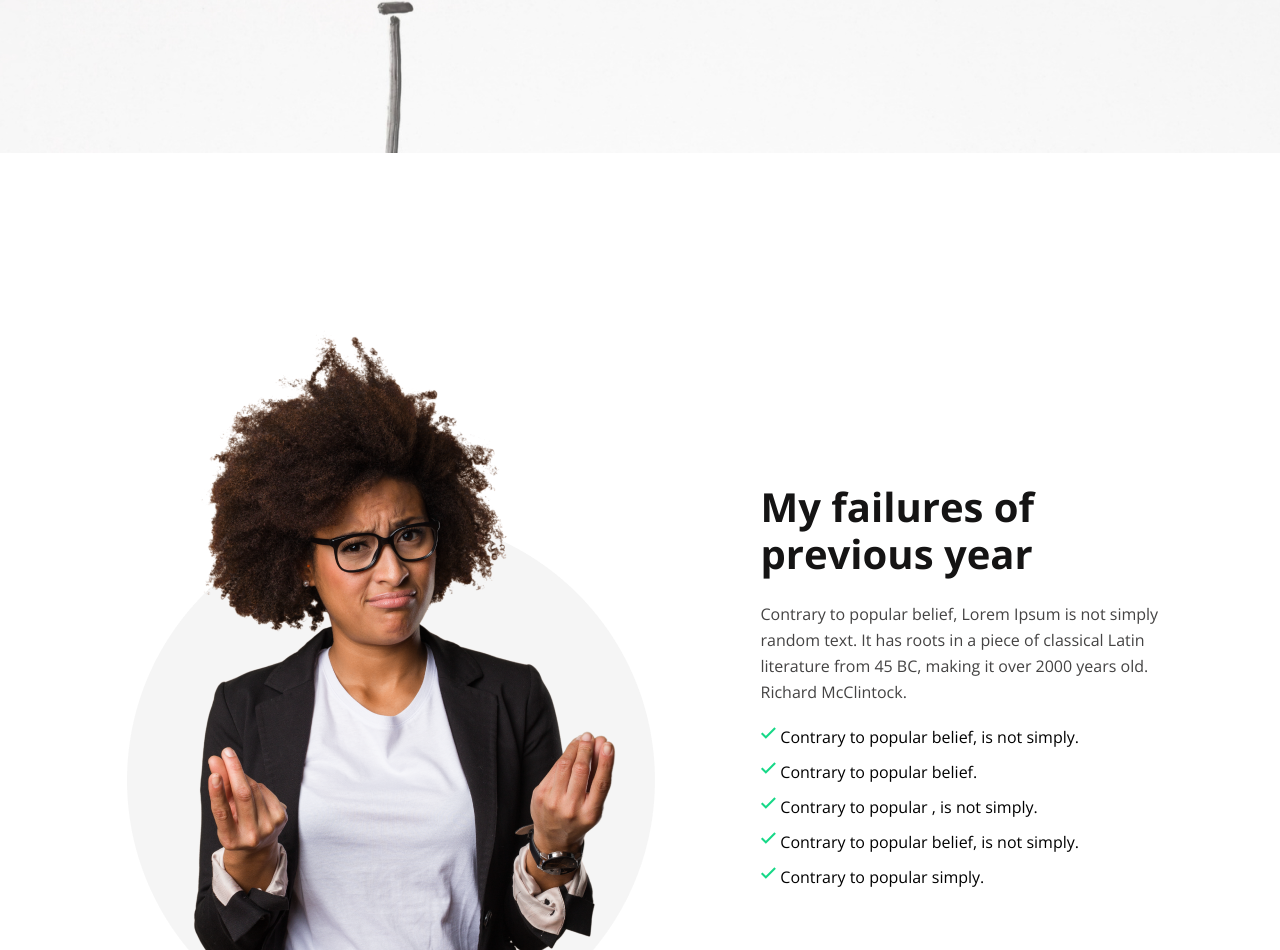
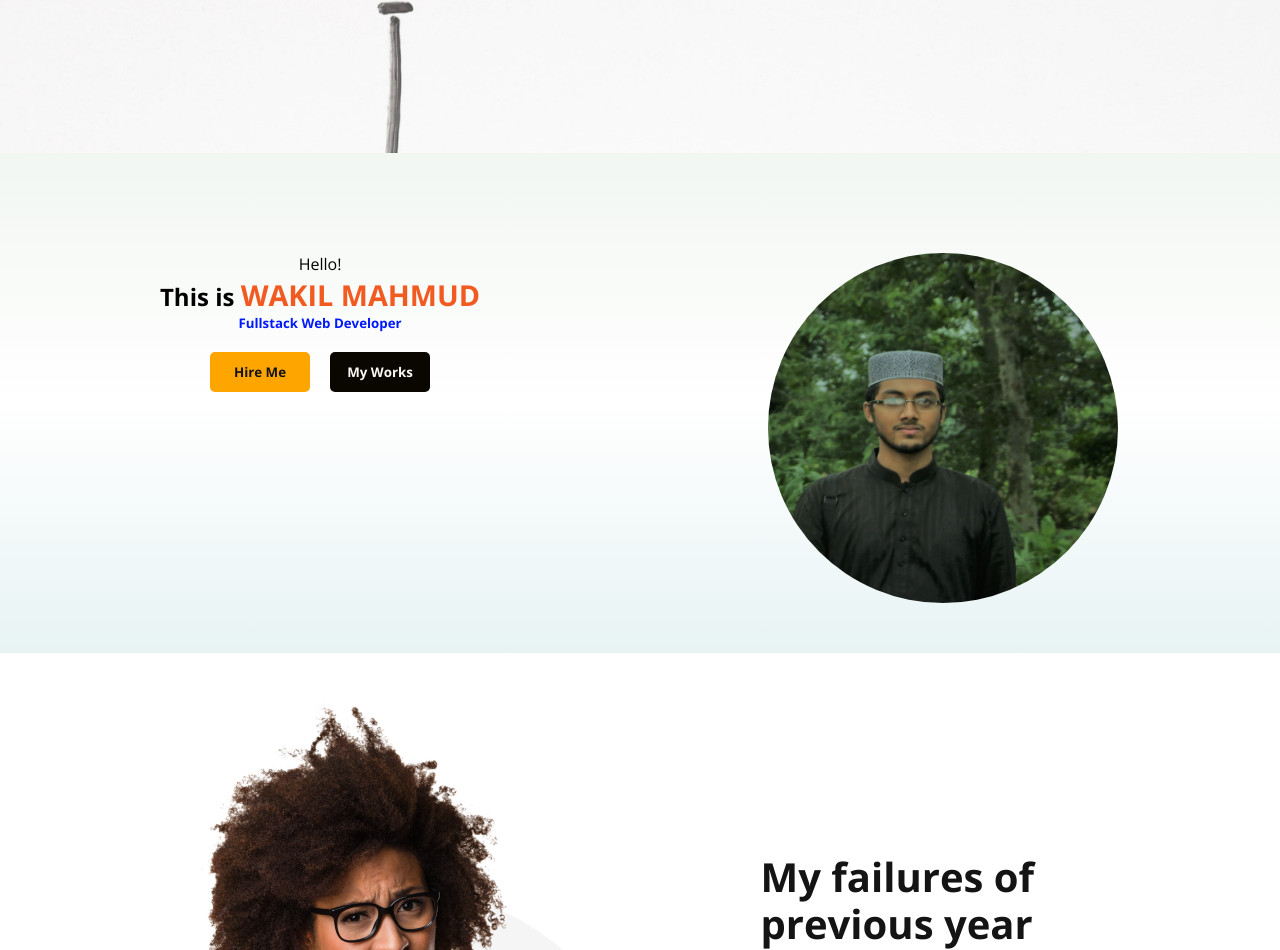
Before and after one commit to WakilMahmud/assignment-new-year-new-me, a plain HTML site: page index.html in a window 1280 px wide. Shown: the part 655-1605 px from the top of the page. Drawn offline with nearby package versions, Linux system fonts and the light colour scheme; a web font is replaced by a local one.

Commit message:
Portfolio section added

```diff
--- a/index.html
+++ b/index.html
@@ -15,7 +15,7 @@
 		<link href="https://unpkg.com/boxicons@2.1.4/css/boxicons.min.css" rel="stylesheet" />
 	</head>
 	<body>
-		<!----------------------------------------- BANNER SECTION------------------------------------->
+		<!----------------------------------------- BANNER SECTION--------------------------------->
 		<header>
 			<div class="banner">
 				<div class="banner-title">All Thinks Are Possible If You believe</div>
@@ -28,6 +28,20 @@
 		</header>
 
 		<main>
+			<!---------------------------------- PORTFOLIO SECTION -------------------------------->
+			<section class="portfolio">
+				<div class="introduction">
+					<p>Hello!</p>
+					<h2>This is <span>WAKIL MAHMUD</span></h2>
+					<h5 style="color: rgb(0, 26, 255)">Fullstack Web Developer</h5>
+					<div class="btn-div">
+						<button class="btn btn1">Hire Me</button>
+						<button class="btn btn2">My Works</button>
+					</div>
+				</div>
+				<div class="profile-pic"><img src="./images/wakil.jpg" alt="PERSON" /></div>
+			</section>
+
 			<!---------------------------------- FAILURE SECTION ---------------------------------->
 			<section class="failure">
 				<div class="failure-img"><img src="./images/person.png" alt="" /></div>
@@ -39,15 +53,16 @@
 					</div>
 					<div class="failure-list">
 						<ul>
-							<li><i class="bx bx-check bx-sm list-icon"></i>Contrary to popular belief, is not simply.</li>
-							<li><i class="bx bx-check bx-sm list-icon"></i>Contrary to popular belief.</li>
-							<li><i class="bx bx-check bx-sm list-icon"></i>Contrary to popular , is not simply.</li>
-							<li><i class="bx bx-check bx-sm list-icon"></i>Contrary to popular belief, is not simply.</li>
-							<li><i class="bx bx-check bx-sm list-icon"></i>Contrary to popular simply.</li>
+							<li class="list-item"><i class="bx bx-check bx-sm list-icon"></i>Contrary to popular belief, is not simply.</li>
+							<li class="list-item"><i class="bx bx-check bx-sm list-icon"></i>Contrary to popular belief.</li>
+							<li class="list-item"><i class="bx bx-check bx-sm list-icon"></i>Contrary to popular , is not simply.</li>
+							<li class="list-item"><i class="bx bx-check bx-sm list-icon"></i>Contrary to popular belief, is not simply.</li>
+							<li class="list-item"><i class="bx bx-check bx-sm list-icon"></i>Contrary to popular simply.</li>
 						</ul>
 					</div>
 				</div>
 			</section>
+
 			<!---------------------------------- PLANNING SECTION --------------------------------->
 			<section class="planning">
 				<div class="plan-title">My Plans</div>
@@ -86,7 +101,7 @@
 			</section>
 		</main>
 
-		<!--------------------------------------- FOOTER SECTION --------------------------------------->
+		<!--------------------------------------- FOOTER SECTION ---------------------------------->
 		<footer>
 			<div class="footer-content">
 				<div class="future">
--- a/style.css
+++ b/style.css
@@ -60,6 +60,62 @@ header {
 	/* border: 2px solid gray; */
 }
 
+/******************************************** Portfolio Section  */
+.portfolio {
+	height: 500px;
+	width: 100%;
+	/* margin: 0 auto; */
+	background: linear-gradient(#e9f1e99c, #f7f2f200, #91c7ca36);
+	display: flex;
+	justify-content: space-around;
+	align-items: center;
+	/* border: 2px solid red; */
+}
+.introduction {
+	height: 300px;
+	width: 30%;
+	text-align: center;
+	/* border: 2px solid rgb(0, 255, 34); */
+}
+.introduction span {
+	color: #f15b22;
+	font-weight: 900;
+	font-size: larger;
+}
+.btn-div {
+	margin-top: 20px;
+	display: flex;
+	gap: 20px;
+	justify-content: center;
+}
+
+.btn {
+	border-radius: 5px;
+	border: none;
+	width: 100px;
+	height: 40px;
+}
+.btn1 {
+	background: orange;
+	color: #151414;
+	font-weight: 700;
+}
+.btn2 {
+	background: rgb(10, 7, 0);
+	color: #faf7f7;
+	font-weight: 700;
+}
+
+.profile-pic {
+	height: 300px;
+	width: 30%;
+	/* border: 2px solid red; */
+}
+.profile-pic img {
+	height: 350px;
+	width: 350px;
+	border-radius: 50%;
+}
 /********************************************* failure section ***********************************/
 .failure {
 	width: 100%;
@@ -67,7 +123,6 @@ header {
 	display: flex;
 	justify-content: center;
 	align-items: center;
-	margin-top: 130px;
 	/* border: 2px solid red; */
 }
 
@@ -127,7 +182,13 @@ header {
 	/* border: 2px solid rgb(110, 106, 106); */
 }
 
+.list-item {
+	display: flex;
+	align-items: center;
+}
+
 .list-icon {
+	margin-right: 2px;
 	color: #16d887;
 }
 
```
Also changed, not shown: images/wakil.jpg (added).
